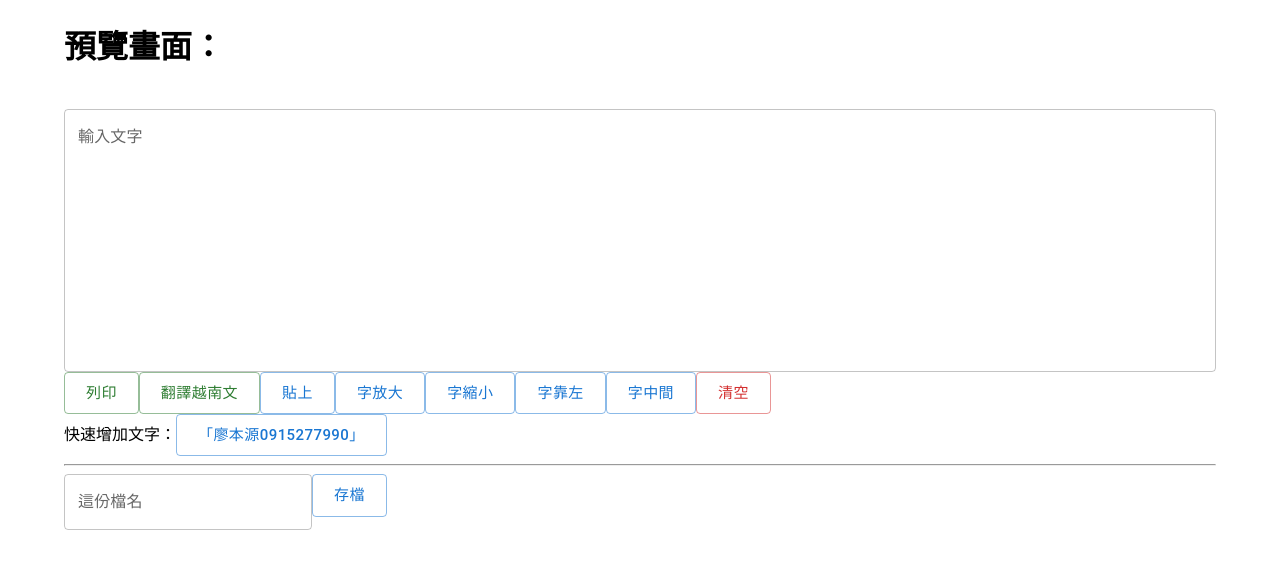
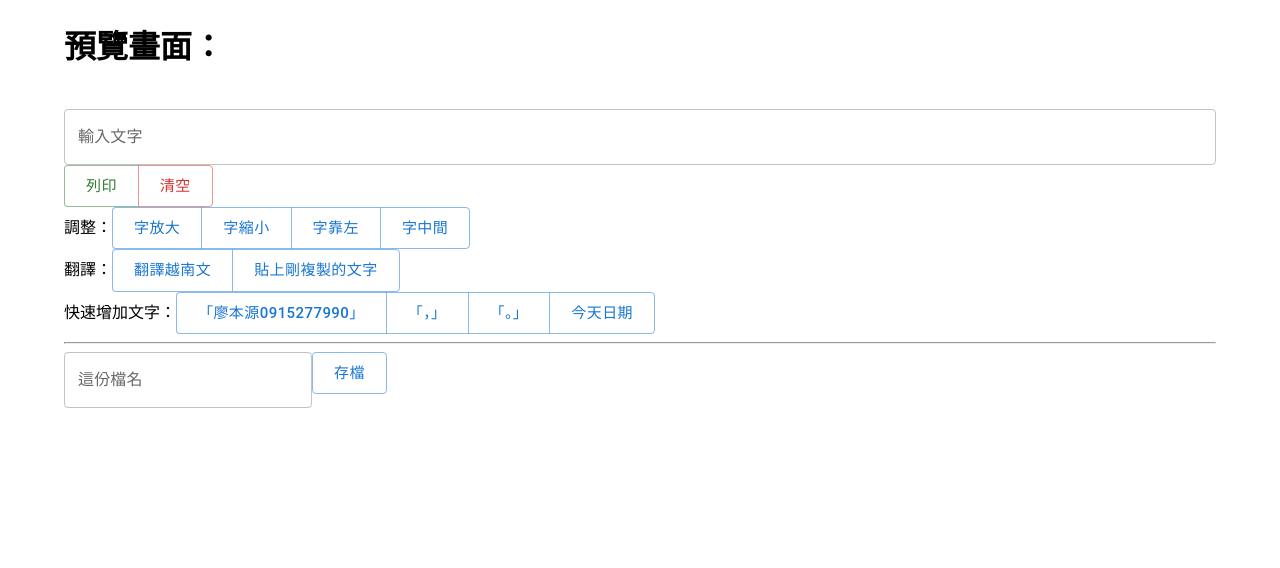
Before and after one commit to mawarutuco/HOME, a React (Create React App) app: page / in a window 1280 px wide. Shown: the top 568 px of the page. Built offline with nearby package versions, Linux system fonts and the light colour scheme.

Commit message:
增加ButtonGroup

```diff
--- a/src/Edit.js
+++ b/src/Edit.js
@@ -1,5 +1,5 @@
 import "./App.css";
-import { Container, TextField, Alert } from "@mui/material";
+import { Container, TextField, Alert, ButtonGroup } from "@mui/material";
 import { useNavigate } from "react-router-dom";
 import { useState } from "react";
 import Btn from "./component/Button";
@@ -27,7 +27,6 @@ function App({
       `https://translate.google.com/?hl=zh-CN&sl=zh-CN&tl=vi&text=${text}&op=translate`
     );
     //%0A =>\n
-    // setText('')
   };
 
   return (
@@ -39,28 +38,18 @@ function App({
         id="textInput"
         label="輸入文字"
         variant="outlined"
-        minRows={10}
         fullWidth
         multiline
         value={text}
         onChange={(e) => setText(e.target.value)}
       />
+      <ButtonGroup>
         <Btn value="列印" doClick={() => printThis()} color="success" />
-      <Btn
-        value="翻譯越南文"
-        doClick={() => googleTranslate()}
-        color="success"
-      />
-      <Btn
-        value="貼上"
-        doClick={() => {
-          // const tmp = window.clipboardData.getData("Text");
-          // navigator.clipboard.readText().then((text) => {
-          //   alert(text);
-          // })
-          // setText(tmp);
-        }}
-      />
+        <Btn value="清空" doClick={() => setText("")} color="error" />
+      </ButtonGroup>
+      <br />
+      調整：
+      <ButtonGroup>
         <Btn
           value="字放大"
           doClick={() => setFontSize((pre) => Number(pre) + 5)}
@@ -71,13 +60,42 @@ function App({
         />
         <Btn value="字靠左" doClick={() => setAlignItems("flex-start")} />
         <Btn value="字中間" doClick={() => setAlignItems("center")} />
-      <Btn value="清空" doClick={() => setText("")} color="error" />
+      </ButtonGroup>
+      <br />
+      翻譯：
+      <ButtonGroup>
+        <Btn value="翻譯越南文" doClick={() => googleTranslate()} />
+        {/* 記得點這個<img src="/copy.png"/> */}
+        <Btn
+          value="貼上剛複製的文字"
+          doClick={() => {
+            setTimeout(async () => {
+              let tmp = await window.navigator.clipboard.readText();
+              setText(tmp);
+            }, 0);
+          }}
+        />
+      </ButtonGroup>
       <br />
       快速增加文字：
+      <ButtonGroup>
         <Btn
           value="「廖本源0915277990」"
           doClick={() => setText((pre) => pre + "\n廖本源 0915277990")}
         />
+        <Btn value="「，」" doClick={() => setText((pre) => pre + "，")} />
+        <Btn value="「。」" doClick={() => setText((pre) => pre + "。")} />
+        <Btn
+          value="今天日期"
+          doClick={() => {
+            let today = new Date()
+              .toISOString()
+              .split("T")[0]
+              .replaceAll("-", "/");
+            setText((pre) => `${pre} ${today}`);
+          }}
+        />
+      </ButtonGroup>
       <hr />
       <TextField
         label="這份檔名"
```
Lines whose indentation alone changed are shown as unchanged.
